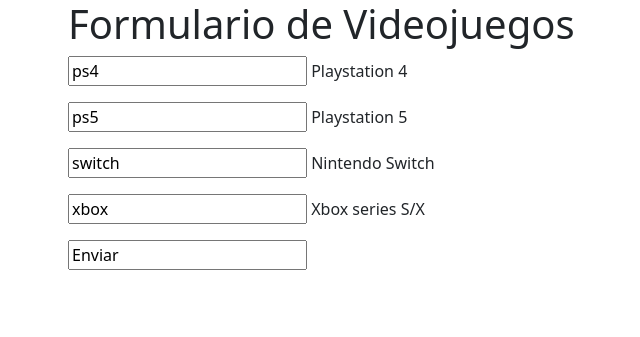
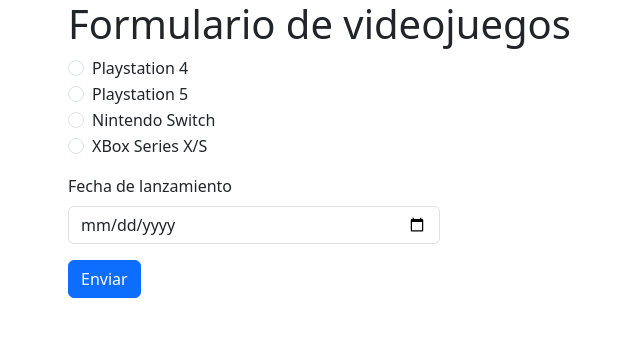
Before and after one commit to fruitniiga/desarrollo-web-servidor-2024, a PHP site: page /videojuegos.php in a window 1280 px wide. Shown: the top 337 px of the page, without its empty margins (14-654 px from the left). Run offline with PHP 8.4, Linux system fonts and the light colour scheme.

Commit message:
Hecho ejercicio de videjuegos de forma mas cora

```diff
--- a/PHP/04_Formularios/videojuegos.php
+++ b/PHP/04_Formularios/videojuegos.php
@@ -3,52 +3,70 @@
 <head>
     <meta charset="UTF-8">
     <meta name="viewport" content="width=device-width, initial-scale=1.0">
-    <title>Ejercicio Videojuegos</title>
+    <title>Videojuegos</title>
     <link href="https://cdn.jsdelivr.net/npm/bootstrap@5.3.3/dist/css/bootstrap.min.css" rel="stylesheet" integrity="sha384-QWTKZyjpPEjISv5WaRU9OFeRpok6YctnYmDr5pNlyT2bRjXh0JMhjY6hW+ALEwIH" crossorigin="anonymous">
     <?php
         error_reporting( E_ALL );
-        ini_set( "display_errors", 1 );
+        ini_set("display_errors", 1 );
     ?>
     <style>
-        .error{
+        .error {
             color: red;
         }
     </style>
 </head>
 <body>
     <?php
-        if ($_SERVER["REQUEST_METHOD"] == "POST") {
-            if (isset($_POST["consola"])) $tmp_consola = $_POST["consola"];
-            else $tmp_consola = "";
+    if($_SERVER["REQUEST_METHOD"] == "POST") {
+        if(isset($_POST["consola"])) {
+            $tmp_consola = $_POST["consola"];
+        } else {
+            $tmp_consola = "";
+        }
+        $tmp_fecha_lanzamiento = $_POST["fecha_lanzamiento"];
 
-            if ($tmp_consola == "") $err_consola = "La consola es obligatoria";
-            else {
+        if($tmp_consola == '') {
+            $err_consola = "La consola es obligatoria";
+        } else {
             $consolas_validas = ["ps4","ps5","switch","xboxsx"];
-                if (!(in_array($tmp_consola, $consolas_validas))) $err_consola = "La consola no es valida";
-                else $consola = $tmp_consola;
+            if(!in_array($tmp_consola,$consolas_validas)) {
+                $err_consola = "La consola no es válida";
+            } else {
+                $consola = $tmp_consola;
+            }
         }
 
-            if ($tmp_fecha_lanzamiento = "") $err_fecha_lanzamiento = "La fecha de lanzamiento es obligatorio";
-            else{
+        if($tmp_fecha_lanzamiento == '') {
+            $err_fecha_lanzamiento = "La fecha de lanzamiento es obligatoria";
+        } else {
             $patron = "/^[0-9]{4}\-[0-9]{2}\-[0-9]{2}$/";
-                if (!preg_match($patron, $tmp_fecha_lanzamiento)) $err_fecha_lanzamiento = "Formato de fecha incorrecto";
-                else{
+            if(!preg_match($patron, $tmp_fecha_lanzamiento)) {
+                $err_fecha_lanzamiento = "Formato de fecha incorrecto";
+            } else {
                 list($anno_lanzamiento,$mes_lanzamiento,$dia_lanzamiento) =
-                        explode('-',$tmp_fecha_lanzamiento);//mete el año el mes y el dia en un array de tres huecos, la - es por el formato de la fecha
-                    if ($anno_lanzamiento < 1947) {
-                        $err_fecha_lanzamiento = "El año no puede ser inferior a 1947";
+                    explode('-',$tmp_fecha_lanzamiento);
+                if($anno_lanzamiento < 1947) {
+                    $err_fecha_lanzamiento = "El año no puede ser anterior a 1947";
+                } else {
                     $anno_actual = date("Y");
                     $mes_actual = date("m");
                     $dia_actual = date("d");
 
-                        if($anno_lanzamiento - $anno_actual < 5) $fecha_lanzamiento = $tmp_fecha_lanzamiento;
-                        elseif($anno_lanzamiento - $anno_actual > 5) $err_fecha_lanzamiento = "La fecha debe ser anterior a dentro de 5 años";
-                        elseif($anno_lanzamiento - $anno_actual == 5){
-                            if($mes_lanzamiento - $mes_actual < 0) $fecha_lanzamiento = $tmp_fecha_lanzamiento;
-                            elseif($mes_lanzamiento - $mes_actual > 0) $err_fecha_lanzamiento = "La fecha debe ser anterior a dentro de 5 años";
-                            elseif($mes_lanzamiento - $mes_actual == 0){
-                                if($dia_lanzamiento - $dia_actual <= 0) $fecha_lanzamiento = $tmp_fecha_lanzamiento;
-                                elseif($dia_lanzamiento - $dia_actual > 0) $err_fecha_lanzamiento = "La fecha debe ser anterior a dentro de 5 años";
+                    if($anno_lanzamiento - $anno_actual < 5) {
+                        $fecha_lanzamiento = $tmp_fecha_lanzamiento;
+                    } elseif($anno_lanzamiento - $anno_actual > 5) {
+                        $err_fecha_lanzamiento = "La fecha debe ser anterior a dentro de 5 años";
+                    } elseif($anno_lanzamiento - $anno_actual == 5) {
+                        if($mes_lanzamiento - $mes_actual < 0) {
+                            $fecha_lanzamiento = $tmp_fecha_lanzamiento;
+                        } elseif($mes_lanzamiento - $mes_actual > 0) {
+                            $err_fecha_lanzamiento = "La fecha debe ser anterior a dentro de 5 años";
+                        } elseif($mes_lanzamiento - $mes_actual == 0) {
+                            if($dia_lanzamiento - $dia_actual <= 0) {
+                                $fecha_lanzamiento = $tmp_fecha_lanzamiento;
+                            } elseif($dia_lanzamiento - $dia_actual > 0) {
+                                $err_fecha_lanzamiento = "La fecha debe ser anterior a dentro de 5 años";
+                            }
                         }
                     }
                 }
@@ -57,30 +75,37 @@
     }
     ?>
     <div class="container">
-        <h1>Formulario de Videojuegos</h1>
+        <h1>Formulario de videojuegos</h1>
         <form class="col-4" action="" method="post">
             <div class="mb-3">
-                <input type="form-check-input" type="radio" name="consola" value="ps4">
+                <div class="form-check">
+                    <input class="form-check-input" type="radio" name="consola" value="ps4">
                     <label class="form-check-label">Playstation 4</label>
                 </div>
-            <div class="mb-3">
-                <input type="form-check-input" type="radio" name="consola" value="ps5">
+                <div class="form-check">
+                    <input class="form-check-input" type="radio" name="consola" value="ps5">
                     <label class="form-check-label">Playstation 5</label>
                 </div>
-            <div class="mb-3">
-                <input type="form-check-input" type="radio" name="consola" value="switch">
+                <div class="form-check">
+                    <input class="form-check-input" type="radio" name="consola" value="switch">
                     <label class="form-check-label">Nintendo Switch</label>
                 </div>
-            <div class="mb-3">
-                <input type="form-check-input" type="radio" name="consola" value="xbox">
-                <label class="form-check-label">Xbox series S/X</label>
+                <div class="form-check">
+                    <input class="form-check-input" type="radio" name="consola" value="xboxsx">
+                    <label class="form-check-label">XBox Series X/S</label>
+                </div>
                 <?php if(isset($err_consola)) echo "<span class='error'>$err_consola</span>" ?>
             </div>
-
             <div class="mb-3">
-                <input type="btn btn-primary" type="submit" value="Enviar">
+                <label class="form-label">Fecha de lanzamiento</label>
+                <input class="form-control" type="date" name="fecha_lanzamiento">
+                <?php if(isset($err_fecha_lanzamiento)) echo "<span class='error'>$err_fecha_lanzamiento</span>" ?>
+            </div>
+            <div class="mb-3">
+                <input class="btn btn-primary" type="submit" value="Enviar">
             </div>
         </form>
     </div>
+    <script src="https://cdn.jsdelivr.net/npm/bootstrap@5.3.3/dist/js/bootstrap.bundle.min.js" integrity="sha384-YvpcrYf0tY3lHB60NNkmXc5s9fDVZLESaAA55NDzOxhy9GkcIdslK1eN7N6jIeHz" crossorigin="anonymous"></script>
 </body>
 </html>
```
Also changed, not shown: PHP/04_Formularios/videojuegos2.php (added, +85 -0 lines), PHP/FuncionesImportantes.txt (added, +41 -0 lines). Lines whose indentation alone changed are shown as unchanged.
